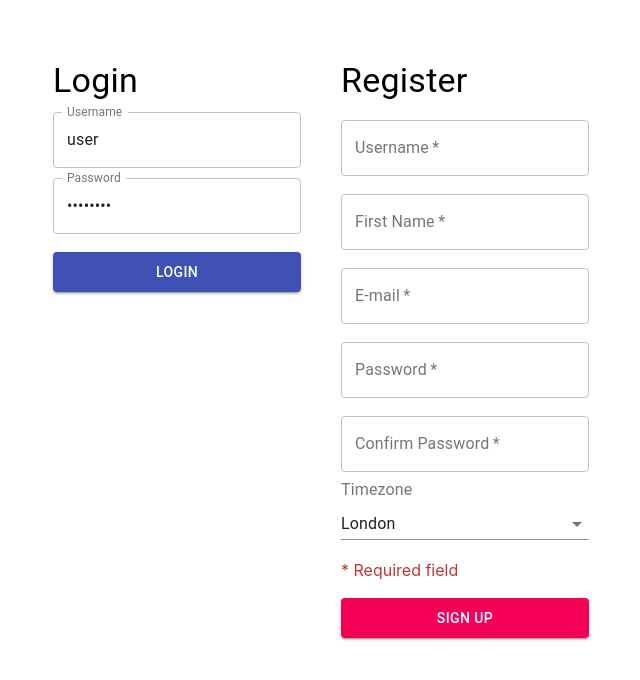
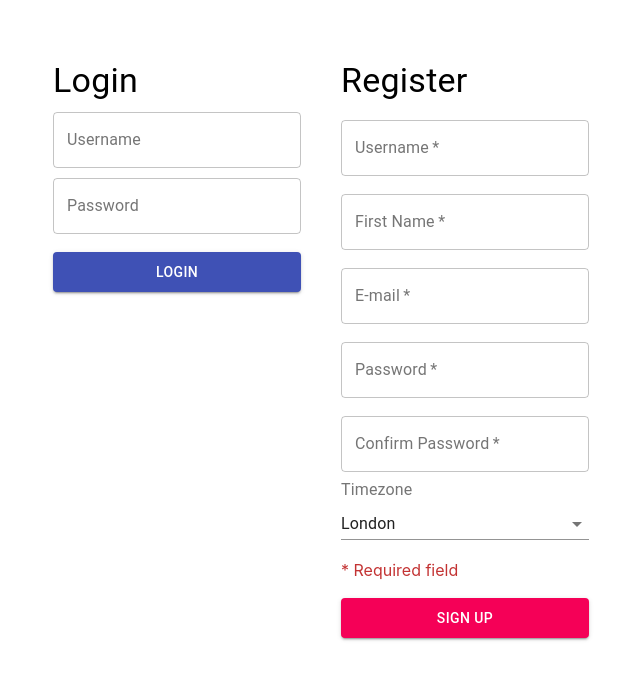
Before and after one commit to mococa/forex-app, a React (Create React App) app in the folder client/: page /auth in a window 1280 px wide. Shown: the top 680 px of the page, without its empty margins (319-959 px from the left). Built offline with nearby package versions, Linux system fonts and the light colour scheme.

Commit message:
initial user is none

```diff
--- a/client/src/pages/Authentication.tsx
+++ b/client/src/pages/Authentication.tsx
@@ -29,10 +29,10 @@ const useStyles = makeStyles((theme) => ({
 
 
 const Authenctication: React.FC<{}> = () => {
-  const [username, setUsername] = useState("user");
+  const [username, setUsername] = useState("");
   const [email, setEmail] = useState("");
   const [registerUsername, setRegisterUsername] = useState("");
-  const [password, setPassword] = useState("Luiz@123")
+  const [password, setPassword] = useState("")
   const [registerPassword, setRegisterPassword] = useState("")
   const [registerPasswordConfirmation, setRegisterPasswordConfirmation] = useState("")
   const [firstName, setFirstName] = useState("");
```
